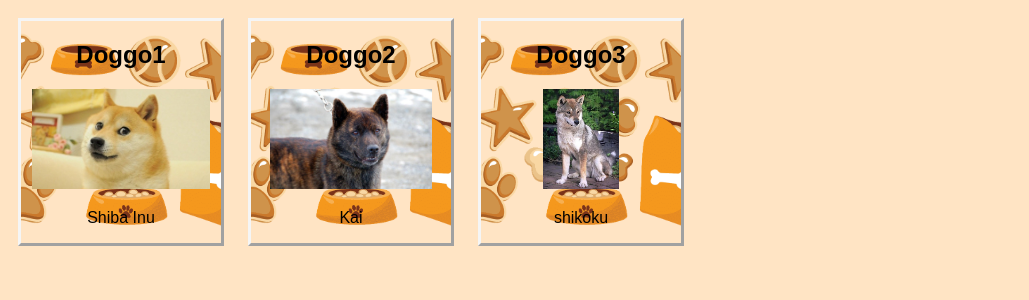
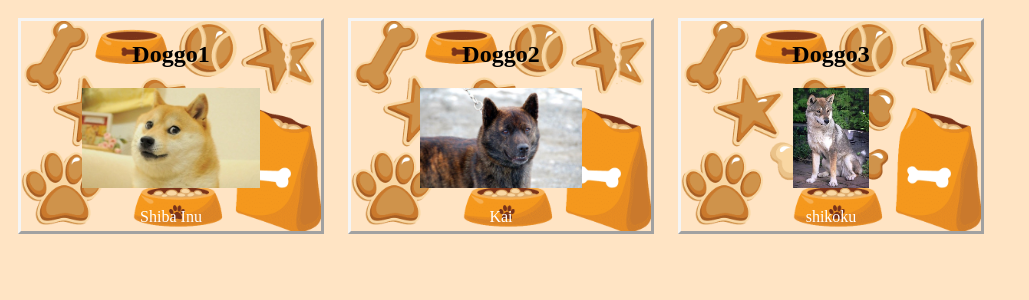
Before and after one commit to sidectrl/Steve-Jobs, a PHP site: page /idex.html in a window 1280 px wide. Shown: the top 300 px of the page, without its empty margins (0-1029 px from the left). Run offline with PHP 8.4, Linux system fonts and the light colour scheme.

Commit message:
modifica immagine e proprietà

```diff
--- a/WebFrontEnd/Esercizi/Es5/idex.html
+++ b/WebFrontEnd/Esercizi/Es5/idex.html
@@ -5,17 +5,17 @@
         <meta charset="utf-8">
     </head>
     <body>
-        <div class="doggo1">
+        <div>
         <h2>Doggo1</h2>
         <img src="img/doge.jpg" alt="doge">
         <p>Shiba Inu</p>
     </div>
-        <div class="doggo2">
+        <div>
         <h2>Doggo2</h2>
         <img src="img/Kai.jpg" alt="Kai">
         <p>Kai</p>
     </div>
-        <div class="doggo3">
+        <div>
         <h2>Doggo3</h2>
         <img src="img/shikoku.jpg" alt="shikoku">
         <p>shikoku</p>
--- a/WebFrontEnd/Esercizi/Es5/style.css
+++ b/WebFrontEnd/Esercizi/Es5/style.css
@@ -9,12 +9,17 @@ div {
     margin: 10px;
     border-style: outset;
     border-color: whitesmoke;
-    width: 200px;
+    width: 300px;
+    height: 210px;
     text-align: center;
     background-image: url("img/biscuit.png");
     background-size:cover;
     background-repeat: no-repeat;
     background-position: center;
-    font-family: arial;
+    font-family:'Times New Roman', Times, serif;
+
 
 }
+p{
+  color: white;
+}
```
Also changed, not shown: WebFrontEnd/Esercizi/Es5/img/biscuit.png.
